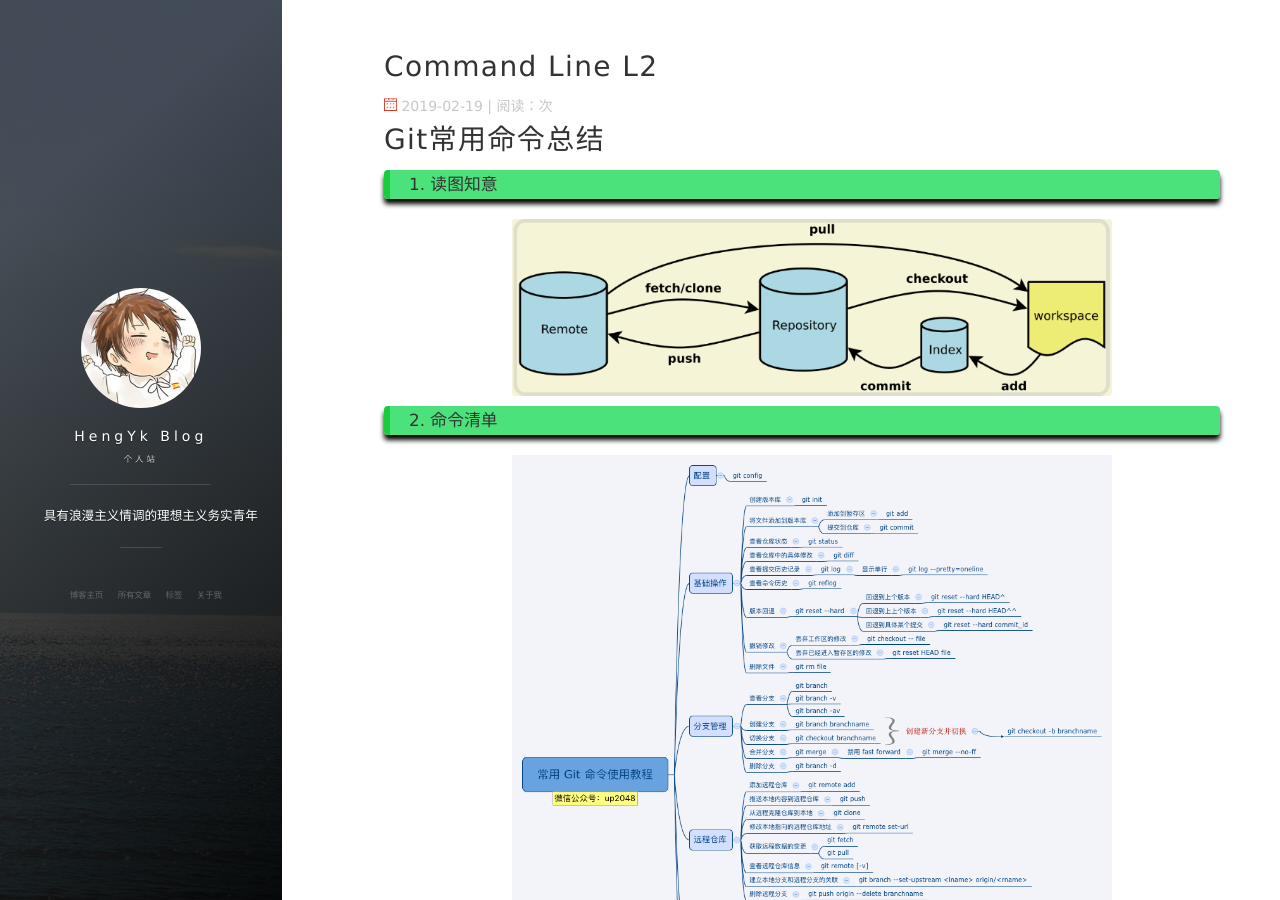
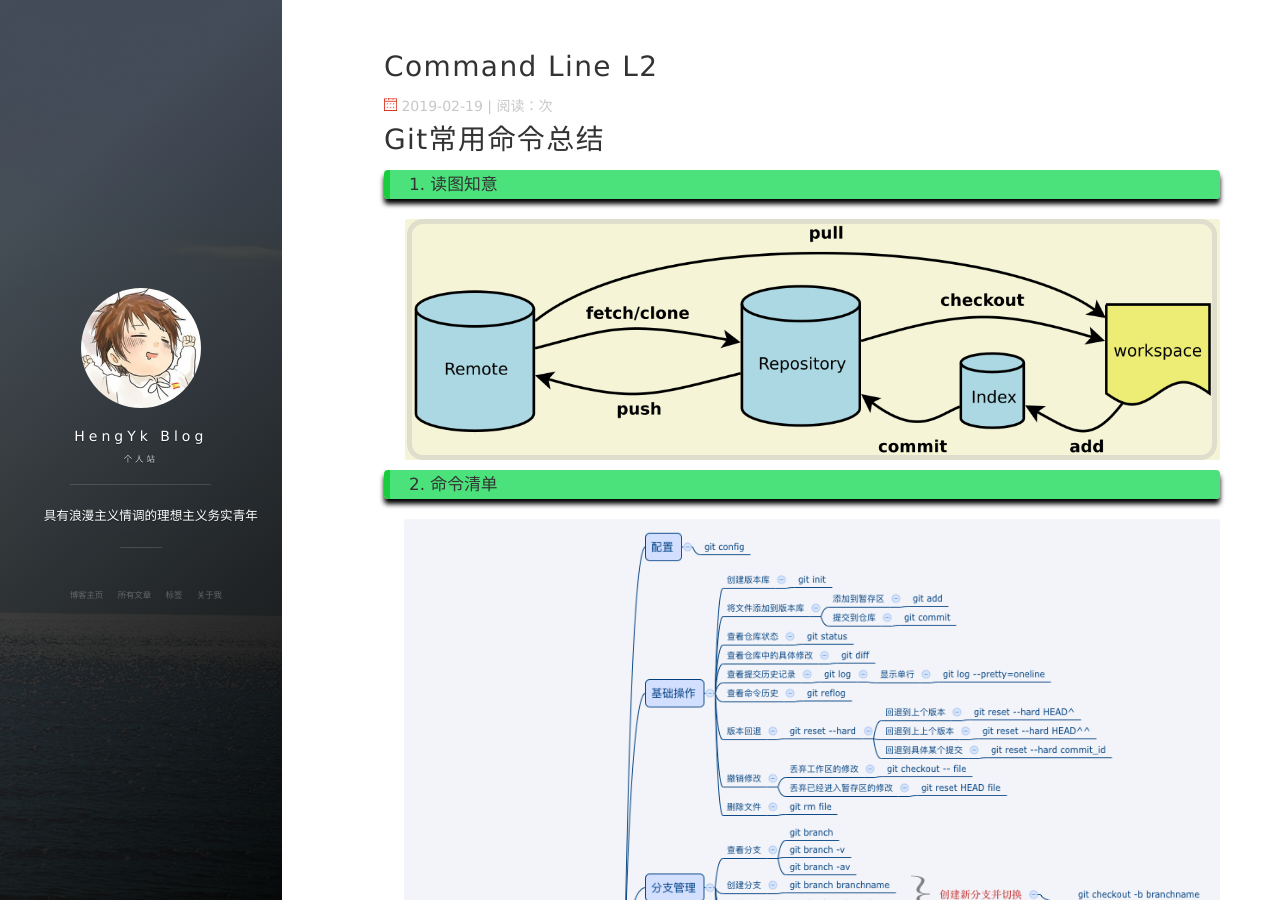
Before and after one commit to HengYk/hengyk.github.io, a Jekyll site: the page built from _posts/2019-02-18-Git常用命令.md, in a window 1280 px wide and 900 px high. Built offline with Jekyll 4.4.1, drawn with Linux system fonts in a browser that asks for light colours; nearby versions of some CDN libraries; comment, search, counter and statistics services are not loaded.

Commit message:
Commit git 2

```diff
--- a/_posts/2019-02-18-Git常用命令.md
+++ b/_posts/2019-02-18-Git常用命令.md
@@ -9,10 +9,10 @@ tag: 我爱命令行系列文章（LINUX-COMMAND-*）
 # Git常用命令总结
 
 ### 1. 读图知意
-<img src="/images/post/git.png" width="600px" height="">
+<img src="/images/post/git.png" width="" height="">
 
 ### 2. 命令清单
-<img src="/images/post/gitcomms.png" width="600px" height="">
+<img src="/images/post/gitcomms.png" width="" height="">
 
 ### 3. 博文参考致谢
 *[常用Git命令清单](http://www.ruanyifeng.com/blog/2015/12/git-cheat-sheet.html)*
```
